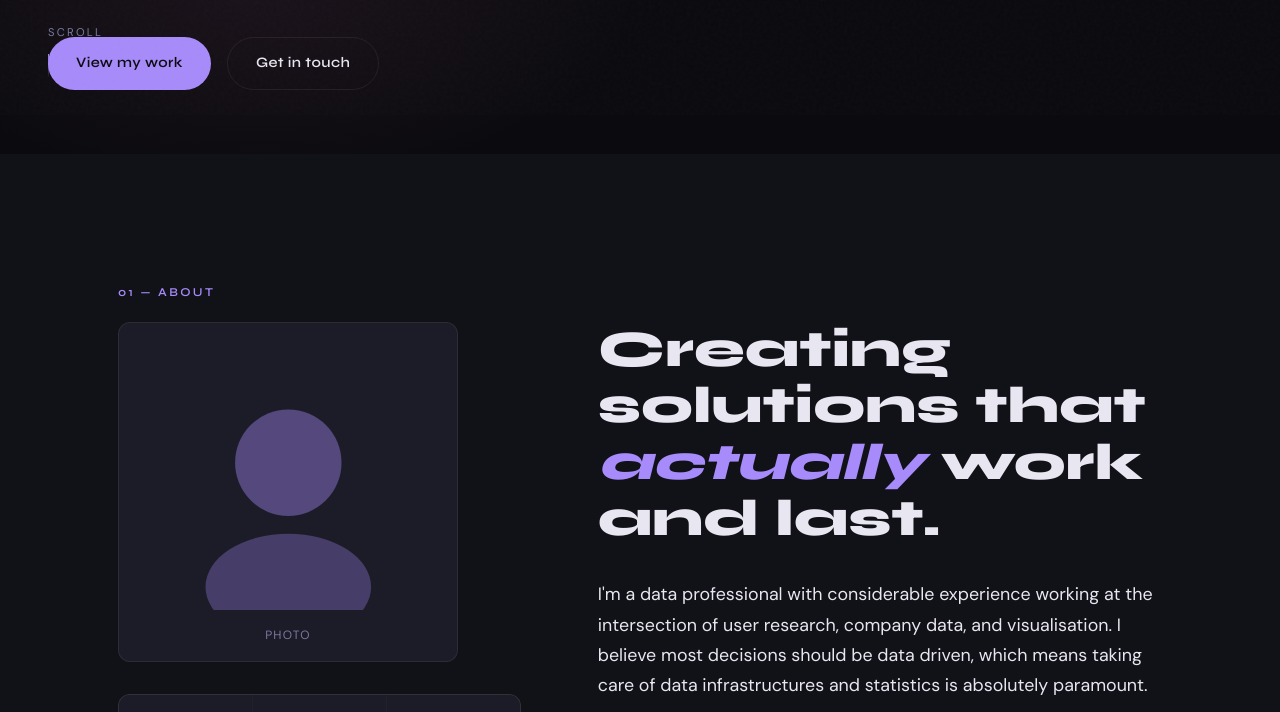
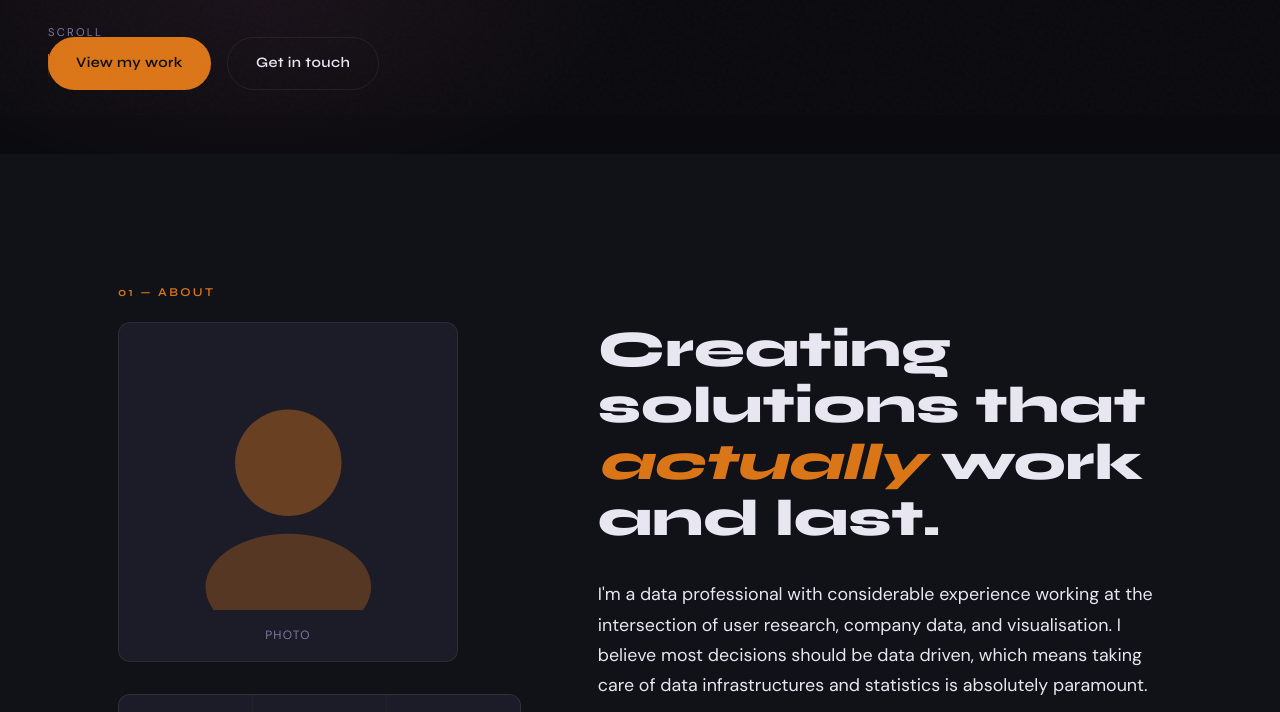
Before and after one commit to WilliamGordillo/WilliamGordillo.github.io, a plain HTML site: page index.html in a window 1280 px wide. Shown: the part 685-1397 px from the top of the page. Drawn offline with Linux system fonts and the light colour scheme.

Commit message:
Changed theme colour

```diff
--- a/style.css
+++ b/style.css
@@ -9,7 +9,7 @@
   --border:     rgba(255,255,255,0.07);
   --text:       #e8e6f0;
   --text-muted: #7b79a0;
-  --accent:     #a78bfa;
+  --accent:     #db7618;
   --accent-2:   #f472b6;
   --accent-glow:rgba(167,139,250,0.18);
   --font-display: 'Syne', sans-serif;
```
